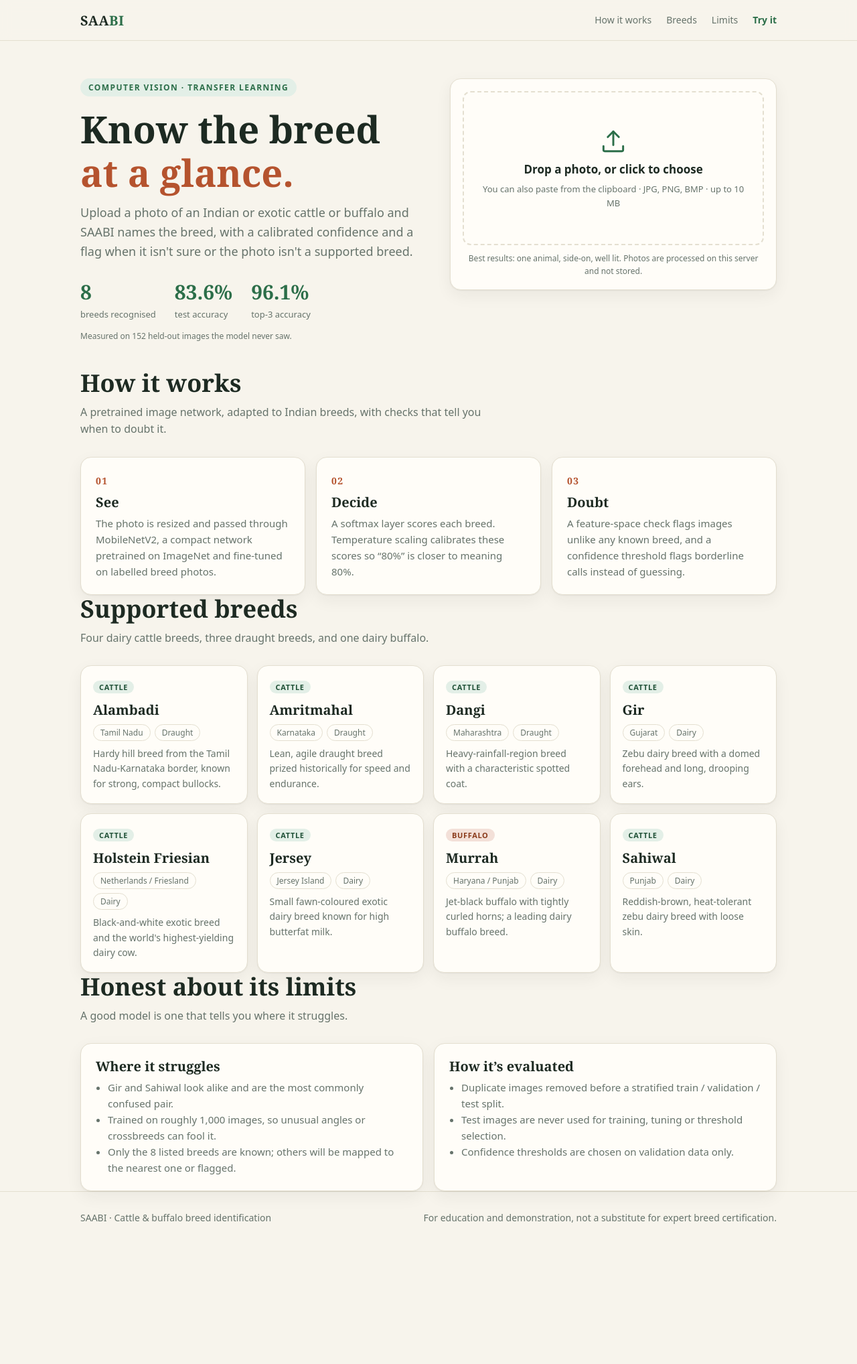
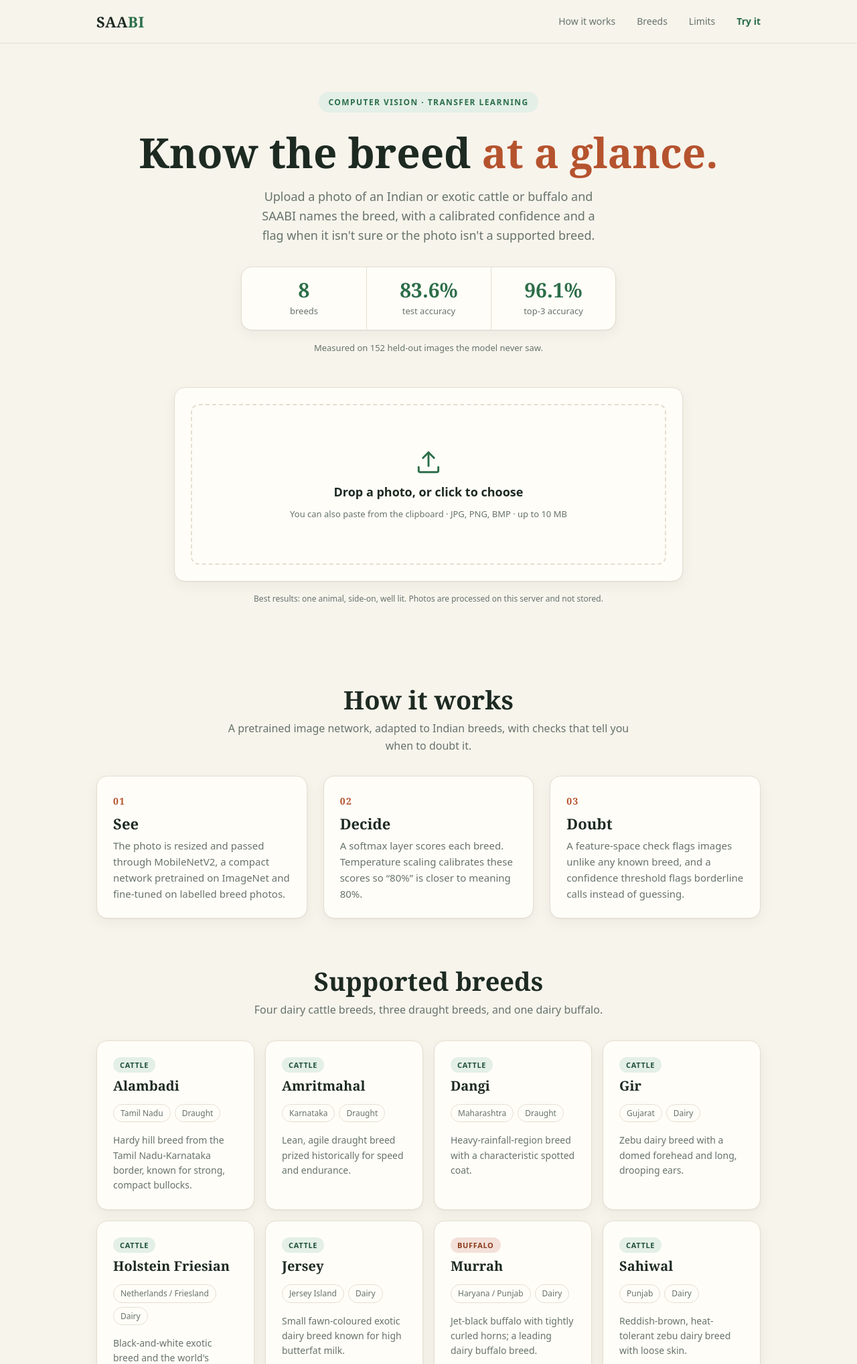
Before and after one commit to Viratgupta13/saabi-cattle-breed-classifier, a Flask app: page / in a window 1280 px wide. Shown: the top 2036 px of the page at 67% size. Before the commit the page ends 1827 px from the top, so only its background shows below. Run offline with Flask 3, Linux system fonts and the light colour scheme.

Commit message:
Redesign landing page for symmetry and consistent spacing; refresh demo

```diff
--- a/templates/index.html
+++ b/templates/index.html
@@ -10,90 +10,110 @@
     --bg:#f7f4ec; --surface:#fffdf8; --ink:#1d2a22; --muted:#66736b; --line:#e4dfd0;
     --green:#2c6e49; --green-d:#1f5036; --green-soft:#e3efe7; --clay:#b5532e;
     --warn-bg:#fdf1d6; --warn-ink:#6b4e0a; --bad-bg:#fbe4df; --bad-ink:#7a2a16;
-    --radius:16px; --shadow:0 1px 2px rgba(30,40,30,.06), 0 8px 24px rgba(30,40,30,.06);
+    --radius:16px; --shadow:0 1px 2px rgba(30,40,30,.05), 0 6px 20px rgba(30,40,30,.05);
+    /* 8px spacing scale */
+    --s1:8px; --s2:16px; --s3:24px; --s4:32px; --s5:48px; --s6:72px;
   }
   @media (prefers-color-scheme: dark) {
     :root { --bg:#121813; --surface:#1a221c; --ink:#e9eee9; --muted:#9aa89f; --line:#2b362e;
       --green:#6cc28f; --green-d:#8fd6ab; --green-soft:#1f3327; --clay:#e08a63;
       --warn-bg:#3a2f12; --warn-ink:#f2d58a; --bad-bg:#3d1f19; --bad-ink:#f3b4a3;
-      --shadow:0 1px 2px rgba(0,0,0,.3), 0 8px 24px rgba(0,0,0,.25); }
+      --shadow:0 1px 2px rgba(0,0,0,.3), 0 6px 20px rgba(0,0,0,.25); }
   }
   *{box-sizing:border-box} html{scroll-behavior:smooth}
   body{margin:0;background:var(--bg);color:var(--ink);font:16px/1.6 system-ui,-apple-system,"Segoe UI",sans-serif}
   a{color:inherit}
-  .wrap{max-width:1080px;margin:0 auto;padding:0 20px}
-  h1,h2,h3{font-family:ui-serif,"Iowan Old Style",Georgia,serif;line-height:1.15;margin:0}
+  .wrap{max-width:1040px;margin:0 auto;padding:0 var(--s3)}
+  h1,h2,h3{font-family:ui-serif,"Iowan Old Style",Georgia,serif;line-height:1.15;margin:0;font-weight:700}
+  [hidden]{display:none!important}
 
   /* nav */
   nav{position:sticky;top:0;z-index:10;background:color-mix(in srgb,var(--bg) 88%,transparent);
       backdrop-filter:blur(8px);border-bottom:1px solid var(--line)}
-  nav .wrap{display:flex;align-items:center;justify-content:space-between;height:60px}
-  .logo{font:700 20px ui-serif,Georgia,serif;text-decoration:none;letter-spacing:.5px}
+  nav .wrap{display:flex;align-items:center;justify-content:space-between;height:64px}
+  .logo{font:700 22px ui-serif,Georgia,serif;text-decoration:none;letter-spacing:.5px}
   .logo span{color:var(--green)}
-  nav ul{display:flex;gap:22px;list-style:none;margin:0;padding:0;font-size:14px}
+  nav ul{display:flex;gap:var(--s4);list-style:none;margin:0;padding:0;font-size:14px}
   nav ul a{text-decoration:none;color:var(--muted)} nav ul a:hover{color:var(--ink)}
   @media(max-width:640px){nav ul li:not(:last-child){display:none}}
 
-  /* hero */
-  .hero{padding:56px 20px 40px;display:grid;grid-template-columns:1.05fr 1fr;gap:40px;align-items:start}
-  @media(max-width:880px){.hero{grid-template-columns:1fr;padding-top:36px}}
+  /* hero: one centred column so everything shares the same axis */
+  .hero{padding:var(--s6) var(--s3) var(--s5);text-align:center}
   .eyebrow{display:inline-block;font-size:12px;letter-spacing:.12em;text-transform:uppercase;color:var(--green);
-           background:var(--green-soft);padding:4px 12px;border-radius:99px;font-weight:600}
-  .hero h1{font-size:clamp(34px,5.2vw,56px);margin:16px 0 14px}
+           background:var(--green-soft);padding:6px 14px;border-radius:99px;font-weight:600}
+  .hero h1{font-size:clamp(38px,6vw,62px);margin:var(--s3) auto var(--s2);max-width:14em;text-wrap:balance}
   .hero h1 em{font-style:normal;color:var(--clay)}
-  .lede{color:var(--muted);font-size:18px;max-width:34em;margin:0 0 26px}
-  .stats{display:flex;gap:28px;flex-wrap:wrap;margin-bottom:8px}
-  .stat b{display:block;font:700 30px ui-serif,Georgia,serif;color:var(--green)}
+  .lede{color:var(--muted);font-size:18px;max-width:34em;margin:0 auto var(--s4);text-wrap:balance}
+
+  .stats{display:grid;grid-template-columns:repeat(3,1fr);max-width:560px;margin:0 auto;
+         background:var(--surface);border:1px solid var(--line);border-radius:var(--radius);box-shadow:var(--shadow)}
+  .stat{padding:var(--s2) var(--s2)} .stat + .stat{border-left:1px solid var(--line)}
+  .stat b{display:block;font:700 30px ui-serif,Georgia,serif;color:var(--green);line-height:1.2}
   .stat span{font-size:13px;color:var(--muted)}
+  .fine{font-size:13px;color:var(--muted);margin:var(--s2) 0 0}
 
-  /* tool card */
-  .card{background:var(--surface);border:1px solid var(--line);border-radius:var(--radius);box-shadow:var(--shadow);padding:18px}
-  #drop{display:flex;flex-direction:column;align-items:center;justify-content:center;gap:6px;text-align:center;
-        min-height:230px;border:2px dashed var(--line);border-radius:12px;padding:24px;cursor:pointer;color:var(--muted);
+  /* tool */
+  .tool{max-width:760px;margin:var(--s5) auto 0;scroll-margin-top:88px;text-align:left}
+  .card{background:var(--surface);border:1px solid var(--line);border-radius:var(--radius);box-shadow:var(--shadow);padding:var(--s3)}
+  #drop{display:flex;flex-direction:column;align-items:center;justify-content:center;gap:var(--s1);text-align:center;
+        min-height:240px;border:2px dashed var(--line);border-radius:12px;padding:var(--s4);cursor:pointer;color:var(--muted);
         transition:border-color .15s,background .15s}
   #drop:hover,#drop.over,#drop:focus-visible{border-color:var(--green);background:var(--green-soft);outline:none}
   #drop svg{width:44px;height:44px;color:var(--green)}
-  #drop strong{color:var(--ink);font-size:17px} #drop small{font-size:13px}
-  .btn{appearance:none;border:0;background:var(--green);color:#fff;font:600 14px system-ui;padding:10px 18px;border-radius:10px;cursor:pointer}
+  #drop strong{color:var(--ink);font-size:18px} #drop small{font-size:13px}
+  .btn{appearance:none;border:0;background:var(--green);color:#fff;font:600 14px system-ui;padding:12px 20px;border-radius:10px;cursor:pointer}
   .btn.ghost{background:transparent;color:var(--green);border:1px solid var(--line)}
-  [hidden]{display:none!important}
-  .previewbox{position:relative;border-radius:12px;overflow:hidden;background:#0001;margin-bottom:14px}
-  #preview{display:block;width:100%;max-height:300px;object-fit:contain}
+  .btn.ghost:hover{border-color:var(--green)}
+
+  /* result: photo on the left, verdict on the right */
+  #result{display:grid;grid-template-columns:minmax(0,1fr) minmax(0,1fr);gap:var(--s3);align-items:stretch}
+  .previewbox{position:relative;border-radius:12px;overflow:hidden;min-height:280px;
+              background:color-mix(in srgb,var(--ink) 6%,transparent)}
+  @media(max-width:720px){ #result{grid-template-columns:minmax(0,1fr)} .previewbox{width:100%;aspect-ratio:4/3;min-height:0}}
+  #preview{position:absolute;inset:0;width:100%;height:100%;object-fit:cover}
   .scan{position:absolute;inset:0;display:none;background:linear-gradient(transparent 40%,color-mix(in srgb,var(--green) 40%,transparent) 50%,transparent 60%);
         background-size:100% 300%;animation:scan 1.2s linear infinite}
   .loading .scan{display:block} @keyframes scan{from{background-position:0 100%}to{background-position:0 -100%}}
-  .banner{padding:10px 14px;border-radius:10px;font-size:14px;margin-bottom:12px}
+  .side{display:flex;flex-direction:column;gap:var(--s2);min-width:0}
+  .banner{padding:12px 14px;border-radius:10px;font-size:14px;line-height:1.5}
   .banner.warn{background:var(--warn-bg);color:var(--warn-ink)} .banner.bad{background:var(--bad-bg);color:var(--bad-ink)}
-  .top1{display:flex;align-items:baseline;justify-content:space-between;gap:12px}
+  .top1{display:flex;align-items:baseline;justify-content:space-between;gap:var(--s2)}
   .top1 h3{font-size:28px} .top1 .pct{font:700 24px ui-serif,Georgia,serif;color:var(--green)}
-  .bar{height:8px;background:var(--line);border-radius:4px;overflow:hidden;margin:6px 0 12px}
+  .bar{height:8px;background:var(--line);border-radius:4px;overflow:hidden}
   .bar i{display:block;height:100%;background:var(--green);border-radius:4px;width:0;transition:width .6s cubic-bezier(.2,.8,.2,1)}
-  .alt{display:flex;justify-content:space-between;font-size:14px;color:var(--muted)}
-  .bar.alt{height:5px;display:block}
-  .tags{display:flex;gap:6px;flex-wrap:wrap;margin:10px 0 6px}
-  .tag{font-size:12px;border:1px solid var(--line);padding:2px 10px;border-radius:99px;color:var(--muted)}
-  .note{font-size:14px;color:var(--muted);margin:6px 0 14px}
-  .actions{display:flex;gap:10px;margin-top:6px}
-  .hint{font-size:12px;color:var(--muted);text-align:center;margin:10px 0 0}
+  .bar.alt{height:5px}
+  .alts{display:flex;flex-direction:column;gap:var(--s2)}
+  .alt{display:flex;flex-direction:column;gap:6px;font-size:14px;color:var(--muted)}
+  .alt .row{display:flex;justify-content:space-between}
+  .tags{display:flex;gap:6px;flex-wrap:wrap}
+  .tag{font-size:12px;border:1px solid var(--line);padding:3px 10px;border-radius:99px;color:var(--muted)}
+  .note{font-size:14px;color:var(--muted);margin:0}
+  .spacer{flex:1}
+  .hint{font-size:12px;color:var(--muted);text-align:center;margin:var(--s2) 0 0}
 
-  /* sections */
-  section{padding:56px 20px} section h2{font-size:clamp(26px,3.4vw,36px);margin-bottom:10px}
-  .sub{color:var(--muted);max-width:40em;margin:0 0 28px}
-  .steps{display:grid;grid-template-columns:repeat(3,1fr);gap:16px}
-  .step{padding:22px} .step .n{font:700 14px ui-serif,Georgia,serif;color:var(--clay);letter-spacing:.1em}
-  .step h3{font-size:20px;margin:8px 0}.step p{margin:0;color:var(--muted);font-size:15px}
-  .grid{display:grid;grid-template-columns:repeat(auto-fill,minmax(235px,1fr));gap:14px}
-  .breed{padding:18px} .breed h3{font-size:20px;margin:10px 0 0}
-  .breed p{font-size:14px;color:var(--muted);margin:8px 0 0}
-  .pill{font-size:11px;font-weight:700;letter-spacing:.06em;text-transform:uppercase;padding:2px 9px;border-radius:99px;
+  /* sections: same vertical rhythm, centred headings */
+  section.wrap{margin-top:var(--s6)}
+  .head{text-align:center;margin-bottom:var(--s4)}
+  .head h2{font-size:clamp(28px,3.6vw,38px)}
+  .head p{color:var(--muted);max-width:38em;margin:var(--s1) auto 0}
+  .steps{display:grid;grid-template-columns:repeat(3,1fr);gap:var(--s3)}
+  .step .n{font:700 14px ui-serif,Georgia,serif;color:var(--clay);letter-spacing:.1em}
+  .step h3{font-size:22px;margin:var(--s1) 0}.step p{margin:0;color:var(--muted);font-size:15px}
+  .grid{display:grid;grid-template-columns:repeat(4,1fr);gap:var(--s2)}
+  .breed{display:flex;flex-direction:column;gap:var(--s1);padding:var(--s3)}
+  .breed h3{font-size:20px} .breed p{font-size:14px;color:var(--muted);margin:0}
+  .breed .tags{margin:var(--s1) 0}
+  .pill{align-self:flex-start;font-size:11px;font-weight:700;letter-spacing:.06em;text-transform:uppercase;padding:3px 10px;border-radius:99px;
         background:var(--green-soft);color:var(--green-d)} .pill.buffalo{background:#f3e0d8;color:#8a3a1a}
   @media(prefers-color-scheme:dark){.pill.buffalo{background:#3d2519;color:#f0b196} .btn{color:#0f1a13}}
-  .limits{display:grid;grid-template-columns:1fr 1fr;gap:16px}
-  @media(max-width:760px){.steps,.limits{grid-template-columns:1fr}}
-  .limits .card{padding:22px} .limits h3{font-size:20px;margin-bottom:8px}
-  .limits ul{margin:0;padding-left:18px;color:var(--muted);font-size:15px}
-  footer{border-top:1px solid var(--line);padding:28px 0 40px;color:var(--muted);font-size:14px}
-  footer .wrap{display:flex;justify-content:space-between;gap:16px;flex-wrap:wrap}
+  @media(max-width:960px){.grid{grid-template-columns:repeat(2,1fr)}}
+  @media(max-width:720px){.steps,.limits{grid-template-columns:1fr!important}}
+  @media(max-width:520px){.grid{grid-template-columns:1fr}.stat{padding:var(--s2) var(--s1)}.stat b{font-size:24px}.stat span{font-size:12px}}
+  .limits{display:grid;grid-template-columns:1fr 1fr;gap:var(--s3)}
+  .limits h3{font-size:20px;margin-bottom:var(--s2)}
+  .limits ul{margin:0;padding-left:20px;color:var(--muted);font-size:15px;display:flex;flex-direction:column;gap:var(--s1)}
+  footer{margin-top:var(--s6);border-top:1px solid var(--line);padding:var(--s4) 0 var(--s5);color:var(--muted);font-size:14px;text-align:center}
+  footer p{margin:0 0 4px}
   @media(prefers-reduced-motion:reduce){*{animation:none!important;transition:none!important}}
 </style>
 </head>
@@ -108,23 +128,23 @@
 </div></nav>
 
 <main id="top">
-<div class="wrap hero">
-  <div>
+<div class="hero wrap">
   <span class="eyebrow">Computer vision · Transfer learning</span>
   <h1>Know the breed <em>at a glance.</em></h1>
   <p class="lede">Upload a photo of an Indian or exotic cattle or buffalo and SAABI names the breed, with a calibrated
     confidence and a flag when it isn't sure or the photo isn't a supported breed.</p>
+
   <div class="stats">
-      <div class="stat"><b>{{ breeds|length }}</b><span>breeds recognised</span></div>
+    <div class="stat"><b>{{ breeds|length }}</b><span>breeds</span></div>
     {% if metrics %}
     <div class="stat"><b>{{ '%.1f'|format(metrics.accuracy*100) }}%</b><span>test accuracy</span></div>
     <div class="stat"><b>{{ '%.1f'|format(metrics.top3*100) }}%</b><span>top-3 accuracy</span></div>
     {% endif %}
   </div>
-    {% if metrics %}<p class="hint" style="text-align:left">Measured on {{ metrics.test_images }} held-out images the model never saw.</p>{% endif %}
-  </div>
+  {% if metrics %}<p class="fine">Measured on {{ metrics.test_images }} held-out images the model never saw.</p>{% endif %}
 
-  <div id="try" class="card" style="scroll-margin-top:80px">
+  <div id="try" class="tool">
+    <div class="card">
       <label id="drop" for="file" tabindex="0">
         <svg viewBox="0 0 24 24" fill="none" stroke="currentColor" stroke-width="1.6" stroke-linecap="round" stroke-linejoin="round"><path d="M4 16v3a1 1 0 0 0 1 1h14a1 1 0 0 0 1-1v-3"/><path d="M12 4v11"/><path d="m7.5 8.5 4.5-4.5 4.5 4.5"/></svg>
         <strong>Drop a photo, or click to choose</strong>
@@ -134,16 +154,20 @@
 
       <div id="result" hidden aria-live="polite">
         <div class="previewbox"><img id="preview" alt="Your uploaded photo"><div class="scan"></div></div>
+        <div class="side">
           <div id="details"></div>
-      <div class="actions"><button class="btn ghost" id="again" type="button">Try another photo</button></div>
+          <div class="spacer"></div>
+          <button class="btn ghost" id="again" type="button">Try another photo</button>
+        </div>
+      </div>
     </div>
     <p class="hint">Best results: one animal, side-on, well lit. Photos are processed on this server and not stored.</p>
   </div>
 </div>
 
 <section id="how" class="wrap">
-  <h2>How it works</h2>
-  <p class="sub">A pretrained image network, adapted to Indian breeds, with checks that tell you when to doubt it.</p>
+  <div class="head"><h2>How it works</h2>
+    <p>A pretrained image network, adapted to Indian breeds, with checks that tell you when to doubt it.</p></div>
   <div class="steps">
     <div class="card step"><span class="n">01</span><h3>See</h3><p>The photo is resized and passed through MobileNetV2, a compact network pretrained on ImageNet and fine-tuned on labelled breed photos.</p></div>
     <div class="card step"><span class="n">02</span><h3>Decide</h3><p>A softmax layer scores each breed. Temperature scaling calibrates these scores so “80%” is closer to meaning 80%.</p></div>
@@ -152,8 +176,8 @@
 </section>
 
 <section id="breeds" class="wrap">
-  <h2>Supported breeds</h2>
-  <p class="sub">Four dairy cattle breeds, three draught breeds, and one dairy buffalo.</p>
+  <div class="head"><h2>Supported breeds</h2>
+    <p>Four dairy cattle breeds, three draught breeds, and one dairy buffalo.</p></div>
   <div class="grid">
     {% for b in breeds %}
     <div class="card breed">
@@ -167,8 +191,8 @@
 </section>
 
 <section id="limits" class="wrap">
-  <h2>Honest about its limits</h2>
-  <p class="sub">A good model is one that tells you where it struggles.</p>
+  <div class="head"><h2>Honest about its limits</h2>
+    <p>A good model is one that tells you where it struggles.</p></div>
   <div class="limits">
     <div class="card"><h3>Where it struggles</h3><ul>
       <li>Gir and Sahiwal look alike and are the most commonly confused pair.</li>
@@ -185,8 +209,8 @@
 </main>
 
 <footer><div class="wrap">
-  <span>SAABI · Cattle &amp; buffalo breed identification</span>
-  <span>For education and demonstration, not a substitute for expert breed certification.</span>
+  <p>SAABI · Cattle &amp; buffalo breed identification</p>
+  <p>For education and demonstration, not a substitute for expert breed certification.</p>
 </div></footer>
 
 <script>
@@ -216,20 +240,20 @@
 
 function render(d) {
   const [top, ...rest] = d.predictions;
-  let html = '';
+  let html = '<div class="side" style="gap:16px">';
   if (d.status === 'unsupported') {
-    html += `<div class="banner bad"><b>This doesn’t look like one of the 8 supported breeds.</b> It may not be cattle at all. The closest match is shown below, but don’t rely on it.</div>`;
+    html += `<div class="banner bad"><b>Not one of the 8 supported breeds.</b> It may not be cattle at all; the closest match is shown, but don’t rely on it.</div>`;
   } else if (d.status === 'uncertain') {
     html += `<div class="banner warn"><b>Not sure about this one.</b> Try a clearer, side-on photo of a single animal.</div>`;
   }
-  html += `<div class="top1"><h3>${pretty(top.breed)}</h3><span class="pct">${pct(top.confidence)}%</span></div>
-           <div class="bar"><i data-w="${pct(top.confidence)}"></i></div>`;
+  html += `<div><div class="top1"><h3>${pretty(top.breed)}</h3><span class="pct">${pct(top.confidence)}%</span></div>
+           <div class="bar" style="margin-top:8px"><i data-w="${pct(top.confidence)}"></i></div></div>`;
   if (d.info && d.status === 'ok') {
     html += `<div class="tags"><span class="tag">${esc(d.info.species)}</span><span class="tag">${esc(d.info.origin)}</span><span class="tag">${esc(d.info.use)}</span></div>
              <p class="note">${esc(d.info.note)}</p>`;
   }
-  html += rest.map(p => `<div class="alt"><span>${pretty(p.breed)}</span><span>${pct(p.confidence)}%</span></div>
-           <div class="bar alt"><i data-w="${pct(p.confidence)}"></i></div>`).join('');
+  html += '<div class="alts">' + rest.map(p => `<div class="alt"><div class="row"><span>${pretty(p.breed)}</span><span>${pct(p.confidence)}%</span></div>
+           <div class="bar alt"><i data-w="${pct(p.confidence)}"></i></div></div>`).join('') + '</div></div>';
   details.innerHTML = html;
   requestAnimationFrame(() => details.querySelectorAll('.bar i').forEach(i => i.style.width = i.dataset.w + '%'));
 }
```
Also changed, not shown: tests/test_app.py (+6 -0 lines), assets/demo.gif, 1 other file. Lines whose indentation alone changed are shown as unchanged.
